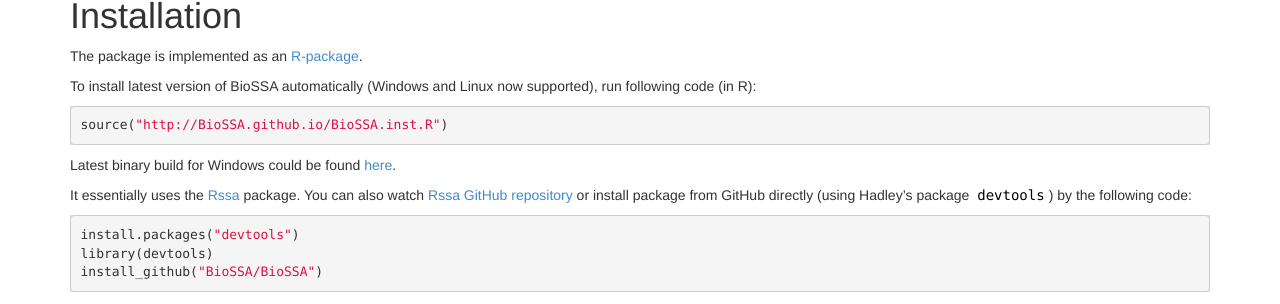
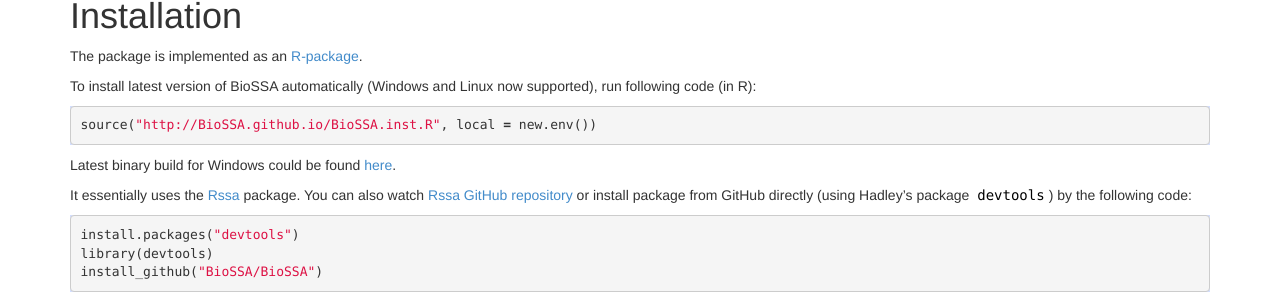
Before and after one commit to BioSSA/BioSSA.github.io, a Jekyll site: the page built from index.markdown, in a window 1280 px wide. Shown: the part 962-1266 px from the top of the page. Built offline with Jekyll 4.4.1, drawn with Linux system fonts in a browser that asks for light colours; nearby versions of some CDN libraries; Markdown is read by kramdown in place of the engine named in the settings; formulas are drawn with MathJax 3.

Commit message:
Add source isolation

```diff
--- a/index.markdown
+++ b/index.markdown
@@ -43,7 +43,7 @@ The package is implemented as an [R-package](http://www.r-project.org/ ).
 To install latest version of BioSSA automatically (Windows and Linux now supported), run following code (in R):
 
 {% highlight r %}
-source("http://BioSSA.github.io/BioSSA.inst.R")
+source("http://BioSSA.github.io/BioSSA.inst.R", local = new.env())
 {% endhighlight %}
 
 Latest binary build for Windows could be found [here]( http://BioSSA.github.io/BioSSA_0.1.zip "BioSSA Windows binary build").
```
